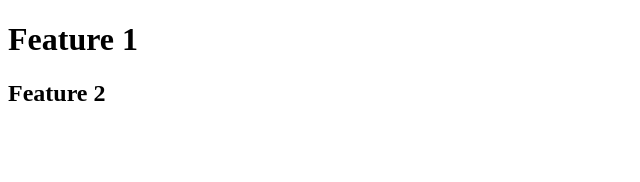
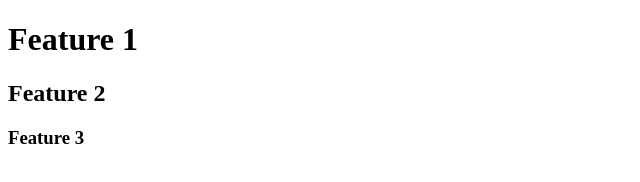
Before and after one commit to alkhanif27/gihub, a website: page index.html in a window 1280 px wide. Shown: the full height of the page, 0-640 px from the left. Drawn offline with Linux system fonts and the light colour scheme.

Commit message:
add featur 3

```diff
--- a/index.html
+++ b/index.html
@@ -8,5 +8,6 @@
   <body>
     <h1>Feature 1</h1>
     <h2>Feature 2</h2>
+    <h3>Feature 3</h3>
   </body>
 </html>
```
